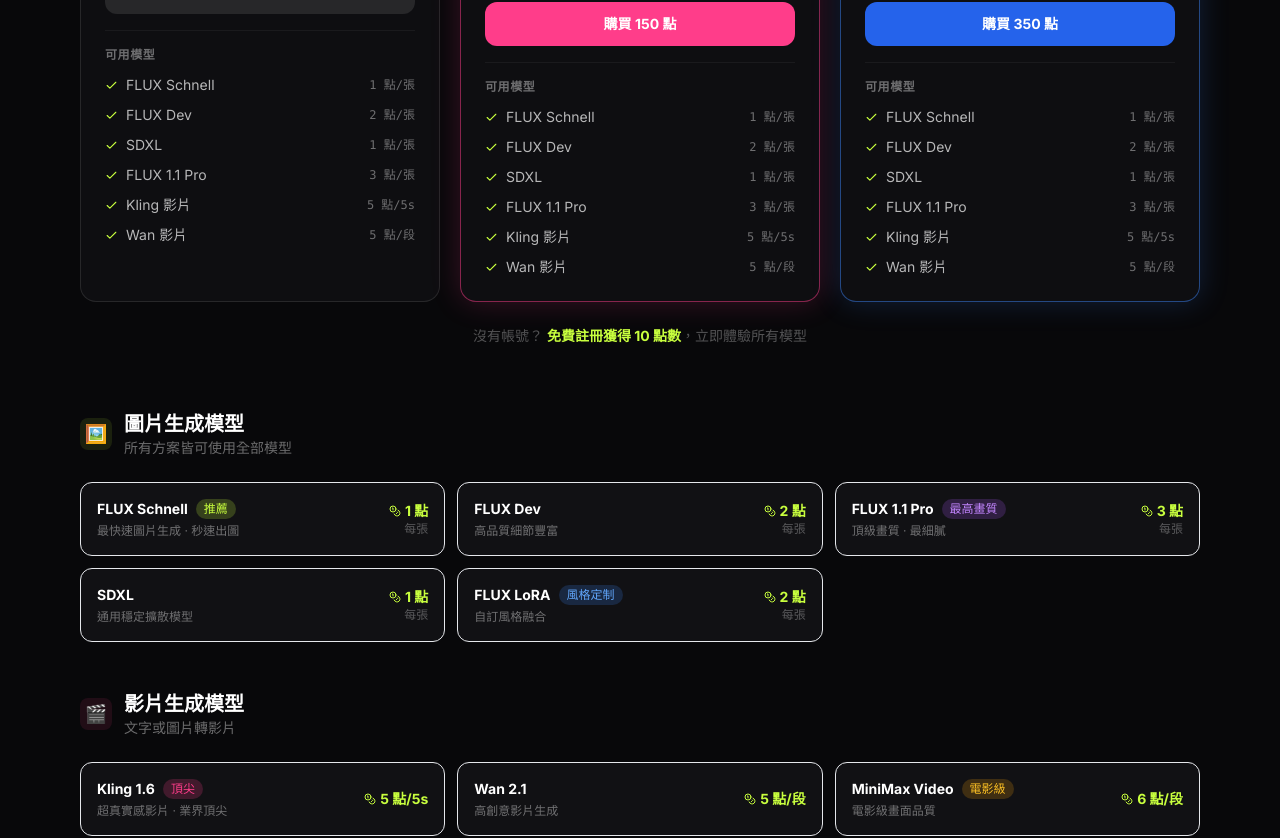
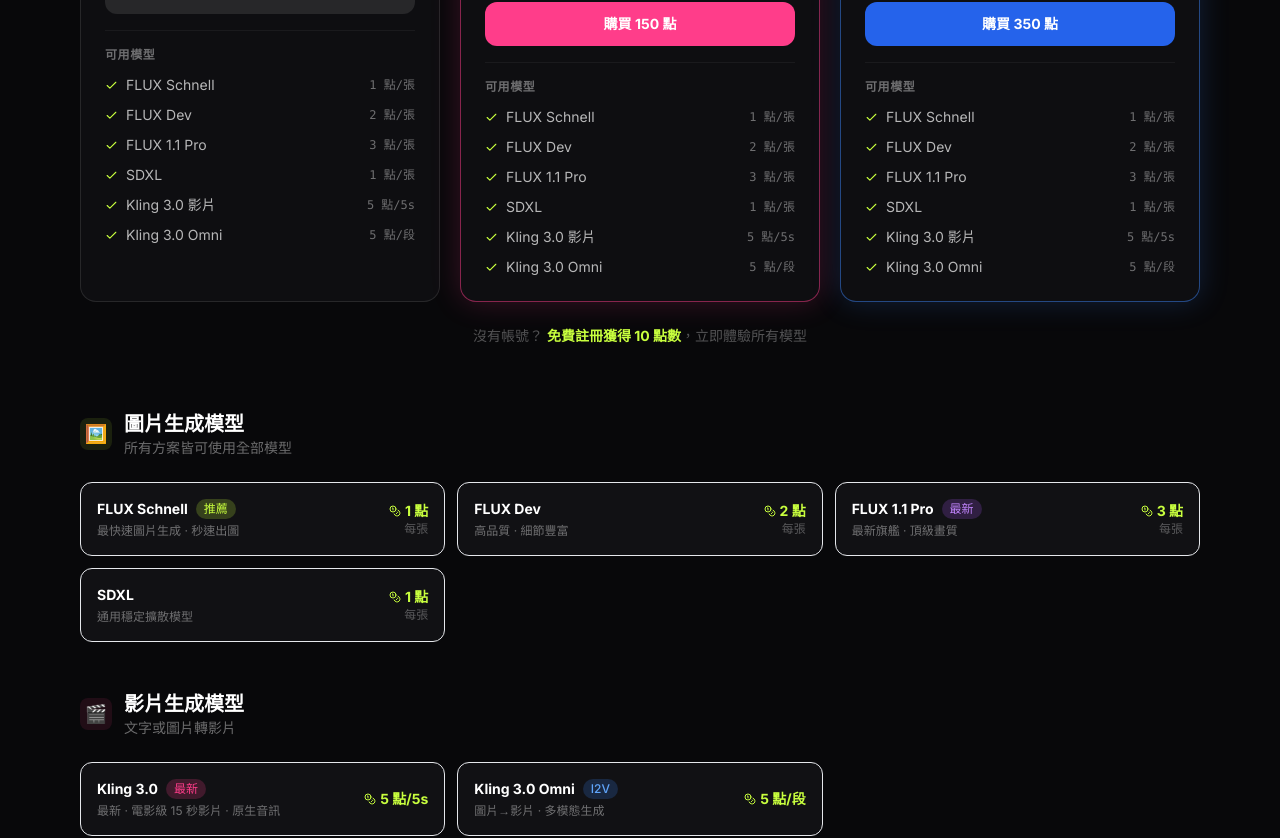
Before and after one commit to supmmm14913/goblin-ai, a React (Vite) app in the folder client/: page /pricing in a window 1280 px wide. Shown: the part 520-1358 px from the top of the page. Built offline with nearby package versions, Linux system fonts and the light colour scheme.

Commit message:
Upgrade AI models to latest versions
Image: Add FLUX 1.1 Pro (premium quality tier)
Video T2V: Wan 2.1 → Kling 3.0 (kwaivgi/kling-v3-video)
Video I2V: Wan I2V → Kling 3.0 Omni (kwaivgi/kling-v3-omni-video)
UI: Show FLUX 1.1 Pro in model selector, Kling 3.0 badge on video tabs

```diff
--- a/client/src/pages/Generate.jsx
+++ b/client/src/pages/Generate.jsx
@@ -37,8 +37,8 @@
 const TABS = [
   { id: 'text-image',  label: '文字→圖片', icon: '🖼️', cost: 1 },
   { id: 'image-image', label: '圖→圖',     icon: '🔄', cost: 1 },
-  { id: 'text-video',  label: '文字→影片', icon: '🎬', cost: 5, badge: 'NEW' },
-  { id: 'image-video', label: '圖→影片',   icon: '✨', cost: 5 },
+  { id: 'text-video',  label: '文字→影片', icon: '🎬', cost: 5, badge: 'Kling 3.0' },
+  { id: 'image-video', label: '圖→影片',   icon: '✨', cost: 5, badge: 'Kling 3.0' },
 ]
 
 // 品質等級（圖片生成專用）
@@ -50,9 +50,10 @@
 ]
 
 const MODELS = [
-  { id: 'flux-schnell', name: 'FLUX Schnell', desc: '最快速 · 推薦', badge: '推薦' },
-  { id: 'flux-dev',     name: 'FLUX Dev',     desc: '高品質' },
-  { id: 'sdxl',         name: 'SDXL',         desc: '通用模型' },
+  { id: 'flux-schnell',  name: 'FLUX Schnell',   desc: '最快速 · 推薦', badge: '推薦' },
+  { id: 'flux-dev',      name: 'FLUX Dev',        desc: '高品質細節' },
+  { id: 'flux-1.1-pro',  name: 'FLUX 1.1 Pro',   desc: '頂級 · 最新', badge: 'NEW' },
+  { id: 'sdxl',          name: 'SDXL',            desc: '通用模型' },
 ]
 
 const SIZES = [
@@ -316,7 +317,7 @@
         {tab === 'text-image' && (
           <div>
             <label className="text-xs text-white/40 mb-2 block">模型</label>
-            <div className="grid grid-cols-3 gap-2">
+            <div className="grid grid-cols-2 gap-2">
               {MODELS.map(m => (
                 <button key={m.id} onClick={() => setModel(m.id)}
                   className={`relative p-2.5 rounded-xl text-left text-xs border transition-all ${model === m.id ? 'border-[#c8ff3e]/40 bg-[#c8ff3e]/5 text-white' : 'border-white/8 bg-[#111114] text-white/40 hover:border-white/15'}`}>
--- a/client/src/pages/Pricing.jsx
+++ b/client/src/pages/Pricing.jsx
@@ -19,10 +19,10 @@
     models: [
       { name: 'FLUX Schnell', cost: '1 點/張', included: true },
       { name: 'FLUX Dev', cost: '2 點/張', included: true },
+      { name: 'FLUX 1.1 Pro', cost: '3 點/張', included: true },
       { name: 'SDXL', cost: '1 點/張', included: true },
-      { name: 'FLUX 1.1 Pro', cost: '3 點/張', included: true },
-      { name: 'Kling 影片', cost: '5 點/5s', included: true },
-      { name: 'Wan 影片', cost: '5 點/段', included: true },
+      { name: 'Kling 3.0 影片', cost: '5 點/5s', included: true },
+      { name: 'Kling 3.0 Omni', cost: '5 點/段', included: true },
     ],
   },
   {
@@ -40,10 +40,10 @@
     models: [
       { name: 'FLUX Schnell', cost: '1 點/張', included: true },
       { name: 'FLUX Dev', cost: '2 點/張', included: true },
+      { name: 'FLUX 1.1 Pro', cost: '3 點/張', included: true },
       { name: 'SDXL', cost: '1 點/張', included: true },
-      { name: 'FLUX 1.1 Pro', cost: '3 點/張', included: true },
-      { name: 'Kling 影片', cost: '5 點/5s', included: true },
-      { name: 'Wan 影片', cost: '5 點/段', included: true },
+      { name: 'Kling 3.0 影片', cost: '5 點/5s', included: true },
+      { name: 'Kling 3.0 Omni', cost: '5 點/段', included: true },
     ],
   },
   {
@@ -61,26 +61,24 @@
     models: [
       { name: 'FLUX Schnell', cost: '1 點/張', included: true },
       { name: 'FLUX Dev', cost: '2 點/張', included: true },
+      { name: 'FLUX 1.1 Pro', cost: '3 點/張', included: true },
       { name: 'SDXL', cost: '1 點/張', included: true },
-      { name: 'FLUX 1.1 Pro', cost: '3 點/張', included: true },
-      { name: 'Kling 影片', cost: '5 點/5s', included: true },
-      { name: 'Wan 影片', cost: '5 點/段', included: true },
+      { name: 'Kling 3.0 影片', cost: '5 點/5s', included: true },
+      { name: 'Kling 3.0 Omni', cost: '5 點/段', included: true },
     ],
   },
 ]
 
 const IMAGE_MODELS = [
   { name: 'FLUX Schnell', desc: '最快速圖片生成 · 秒速出圖', cost: '1 點', badge: '推薦', badgeColor: 'bg-[#c8ff3e]/20 text-[#c8ff3e]' },
-  { name: 'FLUX Dev', desc: '高品質細節豐富', cost: '2 點', badge: null },
-  { name: 'FLUX 1.1 Pro', desc: '頂級畫質 · 最細膩', cost: '3 點', badge: '最高畫質', badgeColor: 'bg-purple-500/20 text-purple-400' },
+  { name: 'FLUX Dev', desc: '高品質 · 細節豐富', cost: '2 點', badge: null },
+  { name: 'FLUX 1.1 Pro', desc: '最新旗艦 · 頂級畫質', cost: '3 點', badge: '最新', badgeColor: 'bg-purple-500/20 text-purple-400' },
   { name: 'SDXL', desc: '通用穩定擴散模型', cost: '1 點', badge: null },
-  { name: 'FLUX LoRA', desc: '自訂風格融合', cost: '2 點', badge: '風格定制', badgeColor: 'bg-blue-500/20 text-blue-400' },
 ]
 
 const VIDEO_MODELS = [
-  { name: 'Kling 1.6', desc: '超真實感影片 · 業界頂尖', cost: '5 點/5s', badge: '頂尖', badgeColor: 'bg-[#ff3d8a]/20 text-[#ff3d8a]' },
-  { name: 'Wan 2.1', desc: '高創意影片生成', cost: '5 點/段', badge: null },
-  { name: 'MiniMax Video', desc: '電影級畫面品質', cost: '6 點/段', badge: '電影級', badgeColor: 'bg-amber-500/20 text-amber-400' },
+  { name: 'Kling 3.0', desc: '最新 · 電影級 15 秒影片 · 原生音訊', cost: '5 點/5s', badge: '最新', badgeColor: 'bg-[#ff3d8a]/20 text-[#ff3d8a]' },
+  { name: 'Kling 3.0 Omni', desc: '圖片→影片 · 多模態生成', cost: '5 點/段', badge: 'I2V', badgeColor: 'bg-blue-500/20 text-blue-400' },
 ]
 
 const COMPARE_ROWS = [
@@ -363,8 +361,8 @@
               { icon: '⚡', label: '標準圖片 (FLUX Schnell)', cost: 1 },
               { icon: '🎨', label: '精細圖片 (FLUX Dev)', cost: 2 },
               { icon: '💎', label: '頂級圖片 (FLUX 1.1 Pro)', cost: 3 },
-              { icon: '🎬', label: '文字生成影片 (Kling)', cost: 5 },
-              { icon: '🔄', label: '圖片生成影片', cost: 5 },
+              { icon: '🎬', label: '文字→影片 (Kling 3.0)', cost: 5 },
+              { icon: '🔄', label: '圖片→影片 (Kling 3.0 Omni)', cost: 5 },
             ].map((item, i) => (
               <div key={i} className="flex items-center justify-between">
                 <div className="flex items-center gap-2 text-white/50 text-sm">
```
Also changed, not shown: 1 other file (tests, documents, lock files or other folders).
